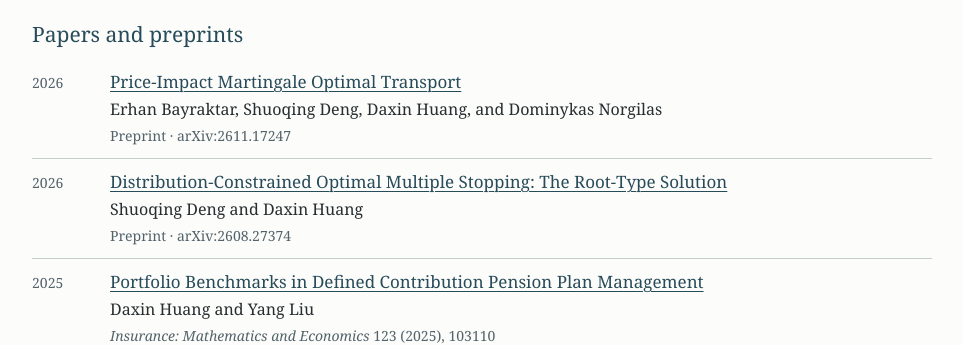
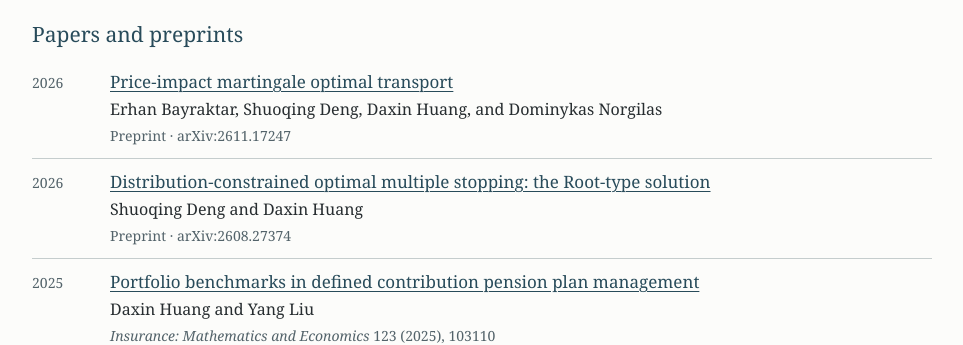
Before and after one commit to daxinhuang/daxinhuang.github.io, a plain HTML site: page index.html in a window 1280 px wide. Shown: the part 557-902 px from the top of the page, without its empty margins (158-1121 px from the left). Drawn offline with Linux system fonts and the light colour scheme.

Commit message:
Use sentence case for paper titles

```diff
--- a/index.html
+++ b/index.html
@@ -84,15 +84,15 @@
         <h3>Papers and preprints</h3>
         <ul class="papers">
           <li><span class="year">2026</span><div>
-            <p class="paper-title"><a href="https://arxiv.org/abs/2611.17247">Price-Impact Martingale Optimal Transport</a></p>
+            <p class="paper-title"><a href="https://arxiv.org/abs/2611.17247">Price-impact martingale optimal transport</a></p>
             <p class="byline">Erhan Bayraktar, Shuoqing Deng, Daxin Huang, and Dominykas Norgilas</p>
             <p class="metadata">Preprint · arXiv:2611.17247</p></div></li>
           <li><span class="year">2026</span><div>
-            <p class="paper-title"><a href="https://arxiv.org/abs/2608.27374">Distribution-Constrained Optimal Multiple Stopping: The Root-Type Solution</a></p>
+            <p class="paper-title"><a href="https://arxiv.org/abs/2608.27374">Distribution-constrained optimal multiple stopping: the Root-type solution</a></p>
             <p class="byline">Shuoqing Deng and Daxin Huang</p>
             <p class="metadata">Preprint · arXiv:2608.27374</p></div></li>
           <li><span class="year">2025</span><div>
-            <p class="paper-title"><a href="https://doi.org/10.1016/j.insmatheco.2025.04.002">Portfolio Benchmarks in Defined Contribution Pension Plan Management</a></p>
+            <p class="paper-title"><a href="https://doi.org/10.1016/j.insmatheco.2025.04.002">Portfolio benchmarks in defined contribution pension plan management</a></p>
             <p class="byline">Daxin Huang and Yang Liu</p>
             <p class="metadata"><i>Insurance: Mathematics and Economics</i> 123 (2025), 103110</p></div></li>
         </ul>
```
